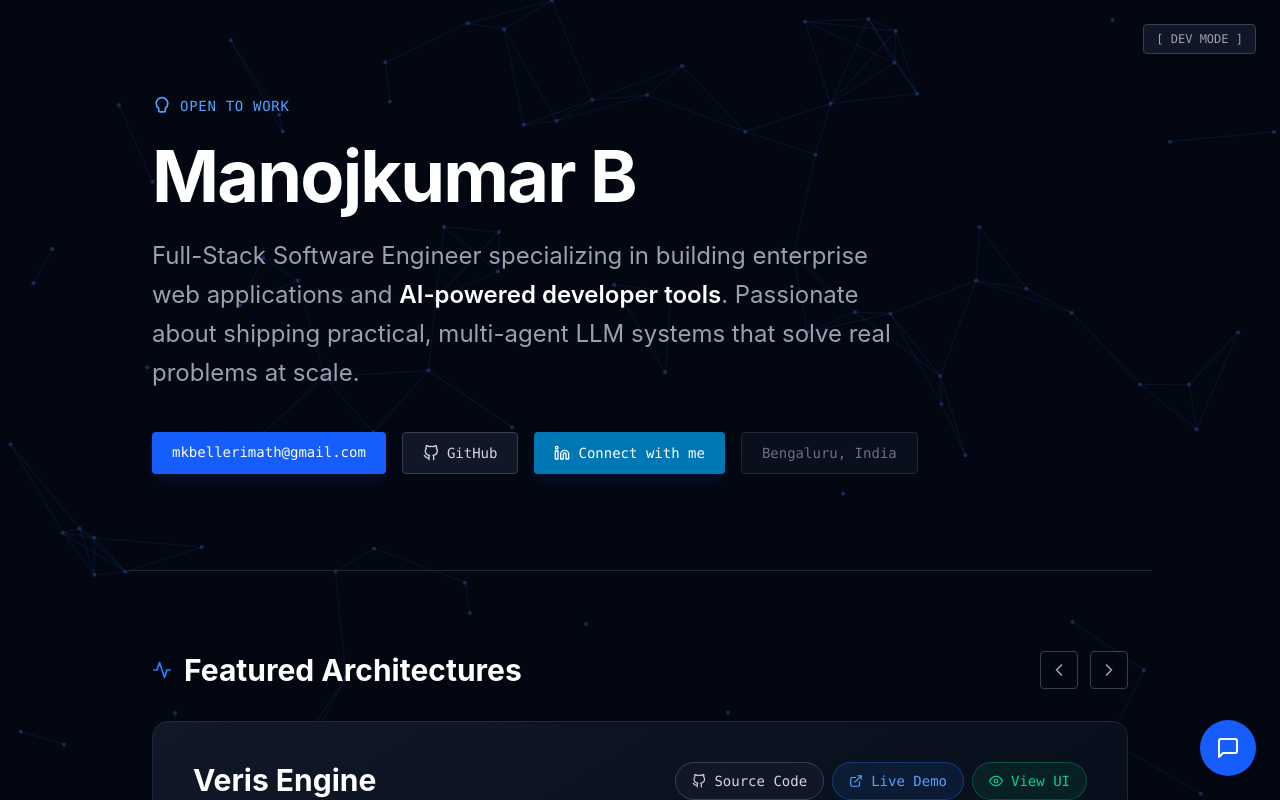
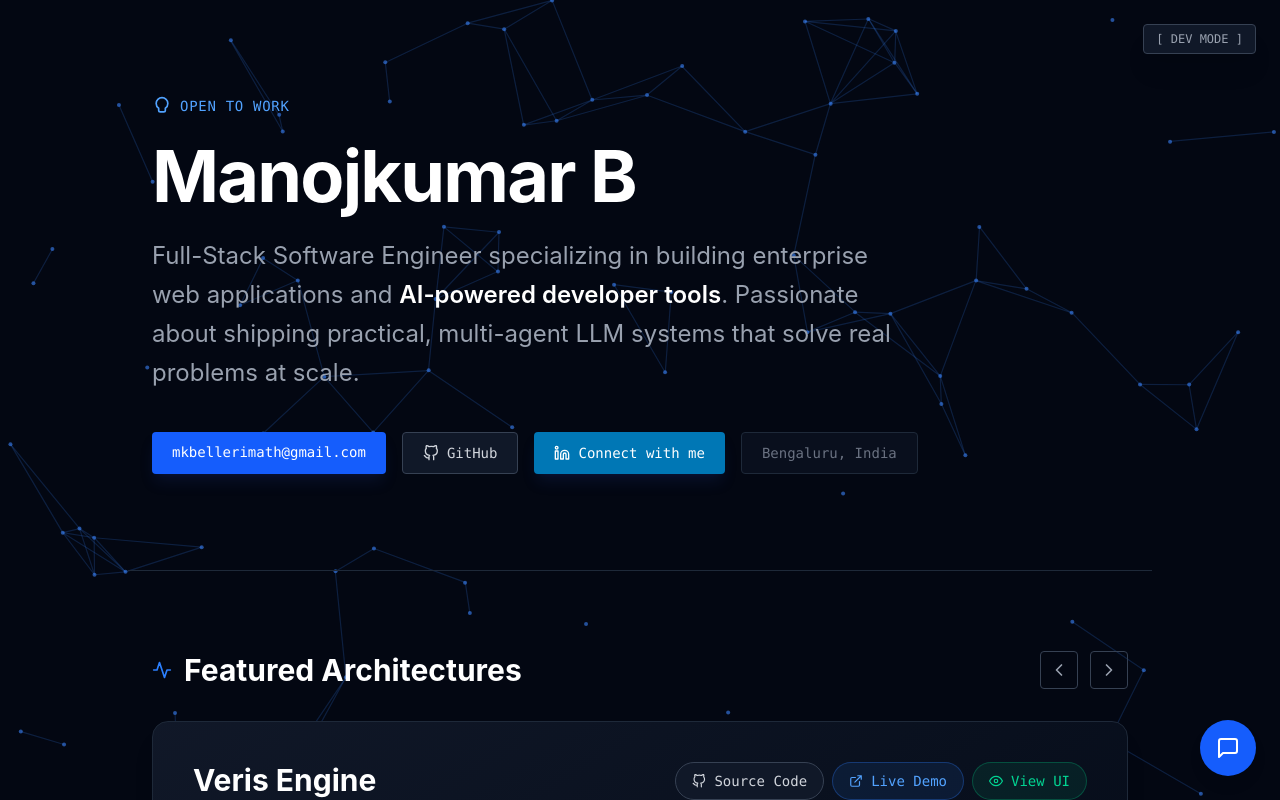
Before and after one commit to mkb05/Portfolio-1, a React (Vite) app: page / in a window 1280 px wide. Shown: the top 800 px of the page. Built offline with nearby package versions, Linux system fonts and the light colour scheme.

Commit message:
increase canvas opaacity to 100

```diff
--- a/src/portfolio.tsx
+++ b/src/portfolio.tsx
@@ -90,7 +90,7 @@ const ParticleBackground: React.FC = () => {
   return (
     <canvas
       ref={canvasRef}
-      className="fixed inset-0 z-0 pointer-events-none opacity-50"
+      className="fixed inset-0 z-0 pointer-events-none opacity-100"
     />
   );
 };
```
